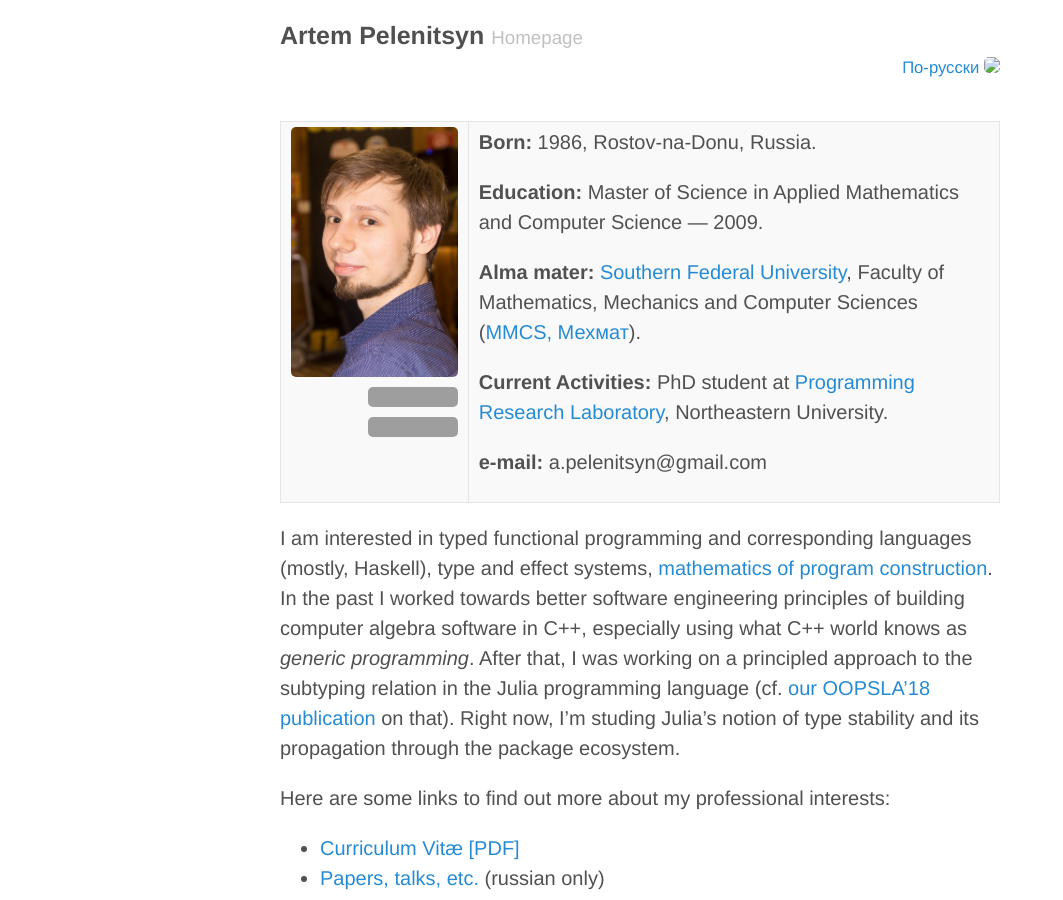
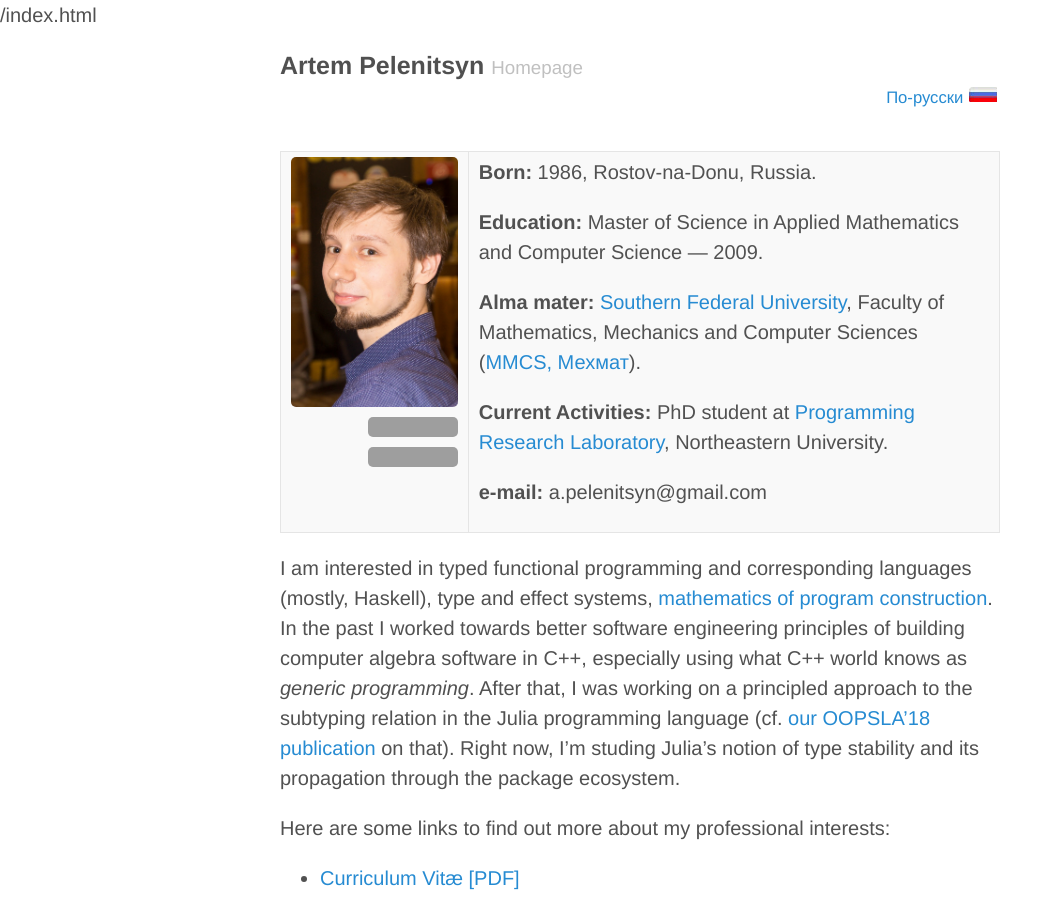
Before and after one commit to ulysses4ever/ulysses.mmcs.sfedu.ru, a Jekyll site: the page built from index-en.html, in a window 1280 px wide and 900 px high. Shown: the whole window, without its empty margins (0-1063 px from the left). Built offline with Jekyll 4.4.1, drawn with Linux system fonts in a browser that asks for light colours; grey boxes are pictures that could not be loaded.

Commit message:
more paths

```diff
--- a/_includes/head-en.html
+++ b/_includes/head-en.html
@@ -1,5 +1,6 @@
 {% include base.html %}
 <head>
+  {{ page.url }}
   <link href="http://gmpg.org/xfn/11" rel="profile">
   <meta http-equiv="content-type" content="text/html; charset=utf-8">
 
--- a/_includes/ru.html
+++ b/_includes/ru.html
@@ -1,8 +1,8 @@
 {% include base.html %}
 <div align="right">
 	<small>
-		<a href="{{ base }}index.rus.html">
-			По-русски <img src="{{ base }}Pics/ru.gif" />
+		<a href="{{ base }}/index.rus.html">
+			По-русски <img src="{{ base }}/Pics/ru.gif" />
 		</a>
 	</small>
 </div>
```
